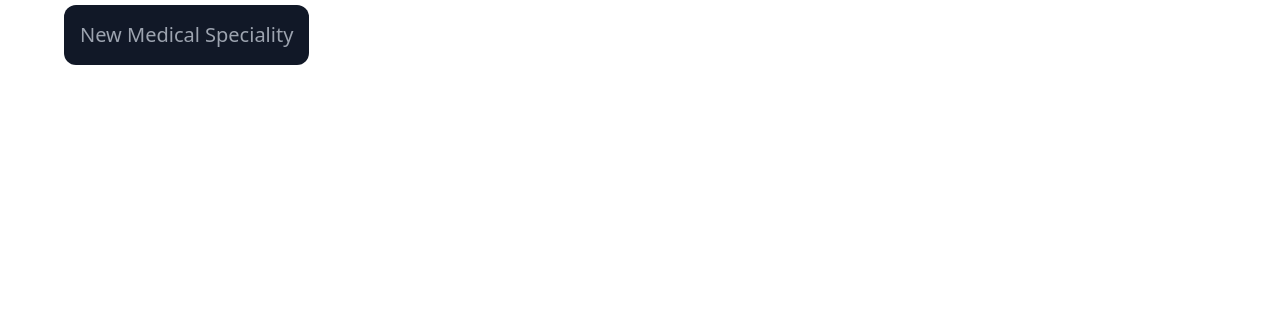
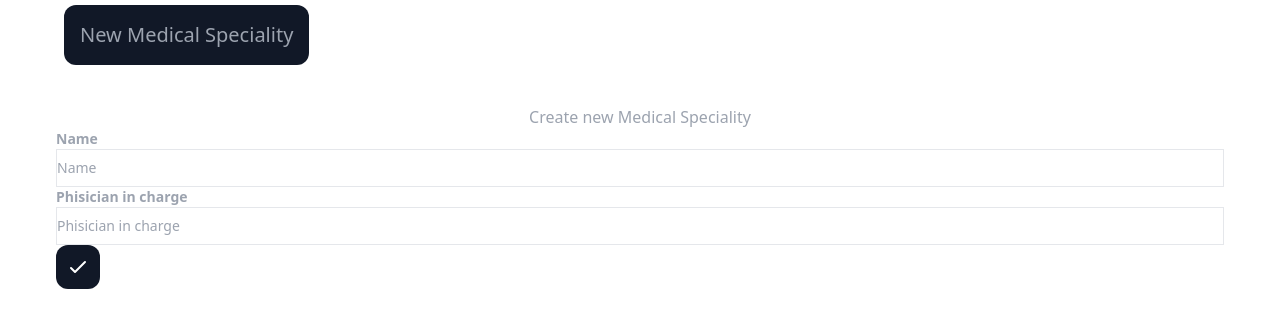
Before and after one commit to sofia-idarraga/Hospital-patient-record-FE, a website with bundled scripts: page index.html in a window 1280 px wide. Both pictures are taken after a click on the button "New Medical Speciality". Shown: the part 203-530 px from the top of the page. Built offline with nearby package versions, Linux system fonts and the light colour scheme; files whose address does not match are found by name.

Commit message:
preparing send new speciality func

```diff
--- a/index.html
+++ b/index.html
@@ -8,7 +8,6 @@
     <title>Saint Claire Hospital</title>
 </head>
 <body>
-    <!-- component -->
 <div class="antialiased w-full h-full bg-white text-gray-400 font-inter p-10">
     <div class="container px-4 mx-auto">
       <div>
@@ -18,10 +17,14 @@
             Hospital patient record
           </p>
           <div class="w-full text-center mx-auto">
-            <button id="new-speciality" class=" m-2 block bg-gray-900 font-medium text-xl p-4 rounded-xl hover:shadow-lg transition duration-200 ease-in-out hover:bg-indigo-600 hover:text-black">
+            <button id="new-speciality" class="new-speciality-button m-2 block bg-gray-900 font-medium text-xl p-4 rounded-xl hover:shadow-lg transition duration-200 ease-in-out hover:bg-indigo-600 hover:text-black"
+            >
              New Medical Speciality</button>
             </div>
         </div>
+      <div id="form-new-speciality">
+
+      </div>
         <div
         id="specialityContainer"
           class="grid grid-cols-1 md:grid-cols-2 lg:grid-cols-3 justify-evenly gap-10 pt-10"
--- a/src/js/index.js
+++ b/src/js/index.js
@@ -1,8 +1,11 @@
 import { displaySpecialities } from "./elements.js";
 import { getAllSpecialities } from "./petitions/petitions.js";
+import { openModal } from "./petitions/events.js";
 let specialityState = [];
 getAllSpecialities().then(specialities => {
     specialityState = specialities;
     console.log(specialityState);
     displaySpecialities(specialities);
 });
+const newSpecialityButton = document.querySelector('.new-speciality-button');
+newSpecialityButton.addEventListener('click', () => openModal());
--- /dev/null
+++ b/src/js/petitions/events.js
@@ -0,0 +1,37 @@
+const modal = document.querySelector('#form-new-speciality');
+function openModal() {
+    modal.innerHTML = `<h3 class="pt-4 text-2xl text-center">Create new Medical Speciality</h3>
+    <form class="px-8 pt-6 pb-8 mb-4 bg-white rounded">
+        <div class="mb-4 md:flex md:justify-between">
+            <div class="mb-4 md:mr-2 md:mb-0">
+                <label class="block mb-2 text-sm font-bold text-gray-700" for="name">
+                    Name
+                </label>
+                <input
+                    class="w-full px-3 py-2 text-sm leading-tight text-gray-700 border rounded shadow appearance-none focus:outline-none focus:shadow-outline"
+                    id="specialityName"
+                    type="text"
+                    placeholder="Name"
+                />
+            </div>
+            <div class="md:ml-2">
+                <label class="block mb-2 text-sm font-bold text-gray-700" for="physicianInCharge">
+                    Phisician in charge
+                </label>
+                <input
+                    class="w-full px-3 py-2 text-sm leading-tight text-gray-700 border rounded shadow appearance-none focus:outline-none focus:shadow-outline"
+                    id="physician"
+                    type="text"
+                    placeholder="Phisician in charge"
+                />
+            </div>
+            <button id="sendSpecialityButton" class=" block p-2.5 bg-gray-900 rounded-xl hover:rounded-3xl hover:bg-green-600 transition-all duration-300 text-white">
+            <svg xmlns="http://www.w3.org/2000/svg" class="h-6 w-6" fill="none" viewBox="0 0 24 24" stroke="currentColor" stroke-width="2">
+            <path stroke-linecap="round" stroke-linejoin="round" d="M5 13l4 4L19 7" />
+            </svg>
+            </button>
+            </div>`;
+    const sendSpecialityButton = document.querySelector('#sendSpecialityButton');
+    sendSpecialityButton.addEventListener('click', () => console.log("listening!"));
+}
+export { openModal };
--- a/src/ts/index.ts
+++ b/src/ts/index.ts
@@ -1,6 +1,7 @@
 import { displaySpecialities } from "./elements.js";
 import { Patient,  specialityI } from "./interfaces/interfaces.js";
 import { getAllSpecialities } from "./petitions/petitions.js";
+import {openModal} from "./petitions/events.js"
 
 
 let specialityState: specialityI[] = [];
@@ -10,3 +11,7 @@ getAllSpecialities().then(specialities => {
     console.log(specialityState);
     displaySpecialities(specialities);
   });
+
+  const newSpecialityButton = document.querySelector('.new-speciality-button') as HTMLButtonElement;
+
+  newSpecialityButton.addEventListener('click', () => openModal())
--- /dev/null
+++ b/src/ts/petitions/events.ts
@@ -0,0 +1,45 @@
+
+const modal = document.querySelector('#form-new-speciality') as HTMLDivElement;
+
+function openModal(){
+
+    modal.innerHTML = `<h3 class="pt-4 text-2xl text-center">Create new Medical Speciality</h3>
+    <form class="px-8 pt-6 pb-8 mb-4 bg-white rounded">
+        <div class="mb-4 md:flex md:justify-between">
+            <div class="mb-4 md:mr-2 md:mb-0">
+                <label class="block mb-2 text-sm font-bold text-gray-700" for="name">
+                    Name
+                </label>
+                <input
+                    class="w-full px-3 py-2 text-sm leading-tight text-gray-700 border rounded shadow appearance-none focus:outline-none focus:shadow-outline"
+                    id="specialityName"
+                    type="text"
+                    placeholder="Name"
+                />
+            </div>
+            <div class="md:ml-2">
+                <label class="block mb-2 text-sm font-bold text-gray-700" for="physicianInCharge">
+                    Phisician in charge
+                </label>
+                <input
+                    class="w-full px-3 py-2 text-sm leading-tight text-gray-700 border rounded shadow appearance-none focus:outline-none focus:shadow-outline"
+                    id="physician"
+                    type="text"
+                    placeholder="Phisician in charge"
+                />
+            </div>
+            <button id="sendSpecialityButton" class=" block p-2.5 bg-gray-900 rounded-xl hover:rounded-3xl hover:bg-green-600 transition-all duration-300 text-white">
+            <svg xmlns="http://www.w3.org/2000/svg" class="h-6 w-6" fill="none" viewBox="0 0 24 24" stroke="currentColor" stroke-width="2">
+            <path stroke-linecap="round" stroke-linejoin="round" d="M5 13l4 4L19 7" />
+            </svg>
+            </button>
+            </div>`;
+
+    const sendSpecialityButton = document.querySelector('#sendSpecialityButton') as HTMLButtonElement;
+    sendSpecialityButton.addEventListener('click', () => console.log("listening!"));
+
+
+}
+
+
+export {openModal};
```
